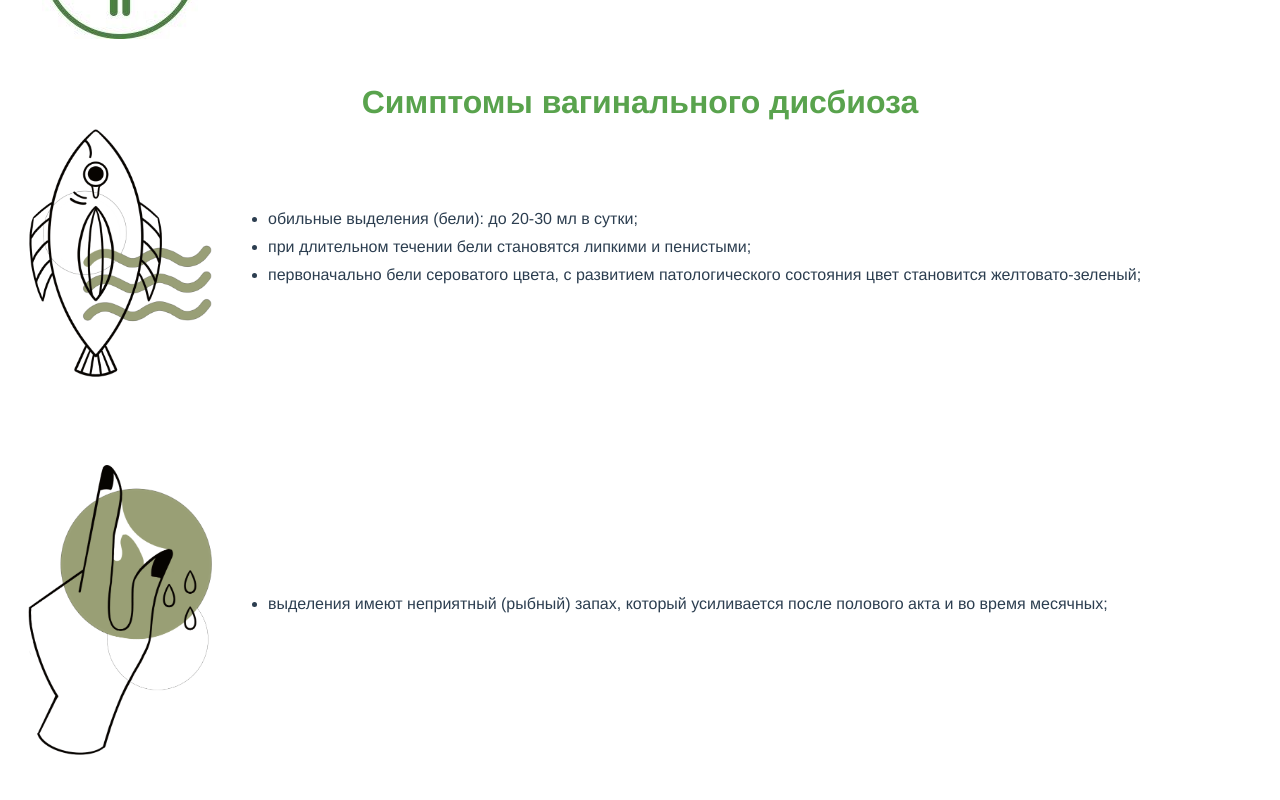
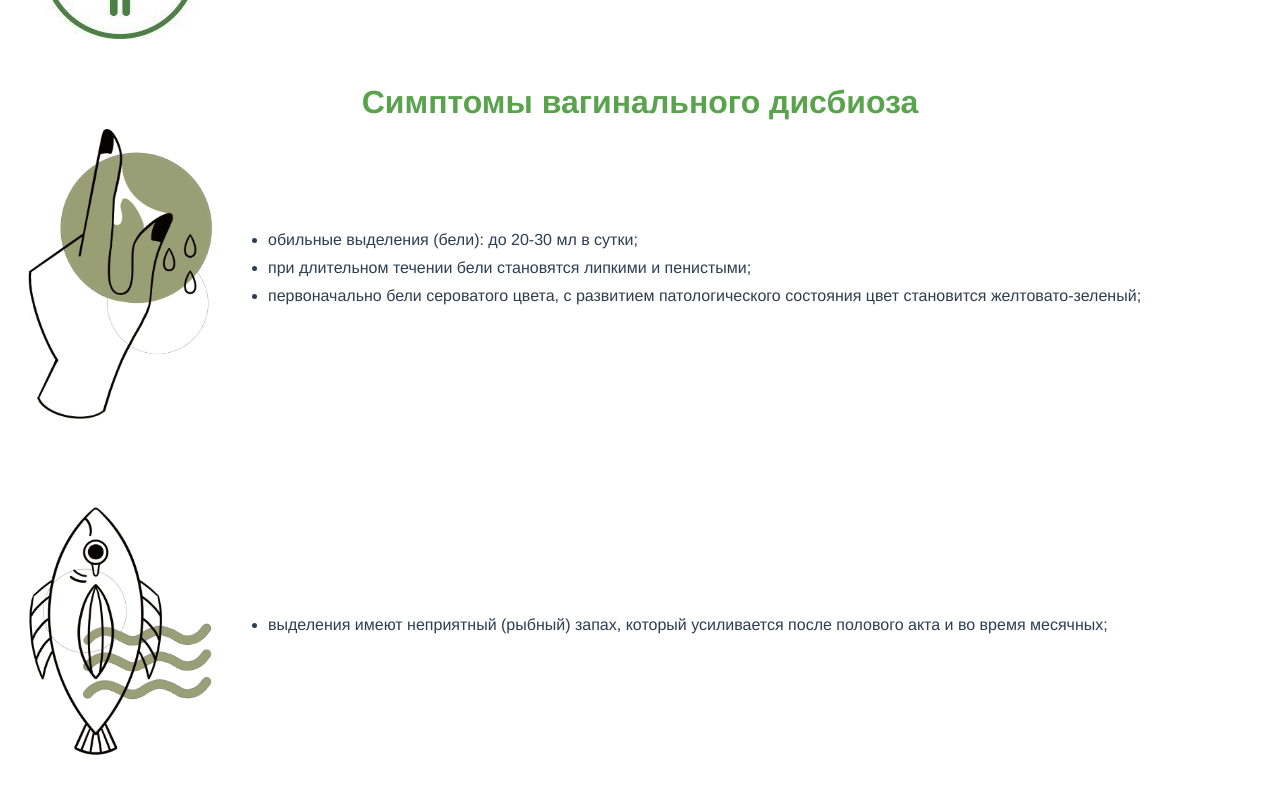
Before and after one commit to AntonKHAI/bifolak, a Vue app: page / in a window 1280 px wide. Shown: the part 3660-4460 px from the top of the page. Built offline with nearby package versions, Linux system fonts and the light colour scheme.

Commit message:
fe new deploy

```diff
--- a/src/components/HelloWorld.vue
+++ b/src/components/HelloWorld.vue
@@ -171,7 +171,7 @@
          Симптомы вагинального дисбиоза
        </h2>
         <b-col md="2" sm="12" class="flex justify-content-center mb-2">
-          <img src="../assets/fish.png" alt="main" style="max-width: 100%; max-height: 300px">
+          <img src="../assets/tap.png" alt="main" style="max-width: 100%; max-height: 300px">
         </b-col>
         <b-col md="10" sm="12" class="flex justify-content-md-start align-items-center">
           <ul>
@@ -189,7 +189,7 @@
       </b-row>
       <b-row class="mt-5 px-3 py-3">
         <b-col md="2" sm="12" class="flex justify-content-center mb-2">
-          <img src="../assets/tap.png" alt="main" style="max-width: 100%; max-height: 300px">
+          <img src="../assets/fish.png" alt="main" style="max-width: 100%; max-height: 300px">
         </b-col>
         <b-col md="10" sm="12" class="flex justify-content-md-start align-items-center">
           <ul>
```
